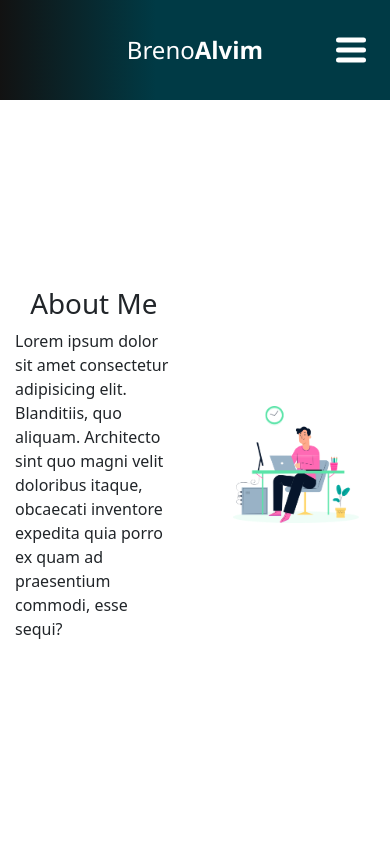
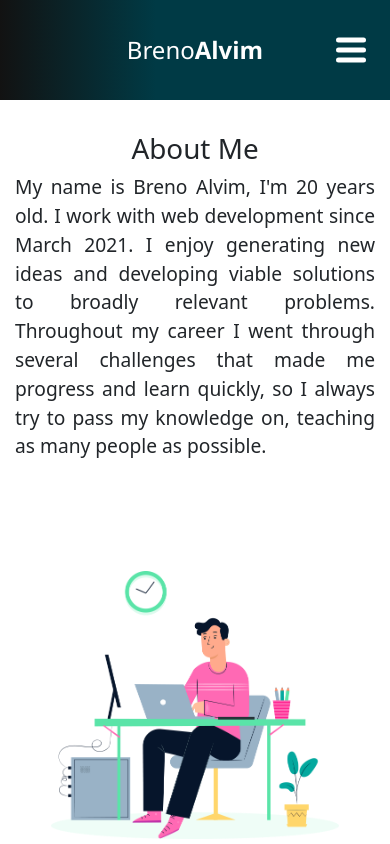
Before and after one commit to obrenoalvim/AboutMe, a React (Create React App) app: page / in a window 390 px wide. Shown: the top 844 px of the page. Built offline with nearby package versions, Linux system fonts and the light colour scheme.

Commit message:
Add About

```diff
--- /dev/null
+++ b/src/Assets/scripts/About.js
@@ -0,0 +1,5 @@
+async function getAbout() {
+    let response = await fetch('../Json/about.json');
+    let data = await response.json();
+    console.log(data);
+}
--- a/src/components/About/About.css
+++ b/src/components/About/About.css
@@ -3,10 +3,10 @@
     justify-content: space-between;
     align-items: center;
     margin: 0 auto;
-    flex-direction: wrap;
+
     width: 100%;
     height: 100%;
-    min-height: 90vh;
+    min-height: 95vh;
     margin-top: 10vh;
     gap: 15px;
 }
@@ -18,11 +18,39 @@
     align-items: center;
     margin: 0 auto;
     flex-wrap: wrap;
-    width: 100%;
+    width: 48%;
     margin: 15px;
     height: 100%;
 }
 
+.About .span span {
+    font-size: 1.4em;
+    text-align: justify;
+}
+
 .About .image img {
+    /* min-width: 375px; */
     width: 80%;
 }
+
+@media (max-width: 768px) {
+
+    .About {
+        flex-wrap: wrap;
+    }
+
+    .About .span,
+    .About .image {
+        width: 100%;
+        margin: 15px;
+    }
+
+    .About .image {
+        width: 100%;
+    }
+
+    .About .span span {
+        font-size: 1.2em;
+        text-align: justify;
+    }
+}
--- a/src/components/About/About.jsx
+++ b/src/components/About/About.jsx
@@ -1,12 +1,15 @@
 import './About.css';
 import imageDev from '../../Assets/img/dev.png'
+import { getAbout } from '../../Assets/scripts/About';
 
 function About() {
     return (
-        <div className="About" id='About'>
+        <div className="About" id='About' onLoad={getAbout}>
             <div className="span">
                 <h1>About Me</h1>
-                Lorem ipsum dolor sit amet consectetur adipisicing elit. Blanditiis, quo aliquam. Architecto sint quo magni velit doloribus itaque, obcaecati inventore expedita quia porro ex quam ad praesentium commodi, esse sequi?
+                <span>
+                    My name is Breno Alvim, I'm 20 years old. I work with web development since March 2021. I enjoy generating new ideas and developing viable solutions to broadly relevant problems. Throughout my career I went through several challenges that made me progress and learn quickly, so I always try to pass my knowledge on, teaching as many people as possible.
+                </span>
             </div>
             <div className="image">
                 <img src={imageDev} alt="" />
```
